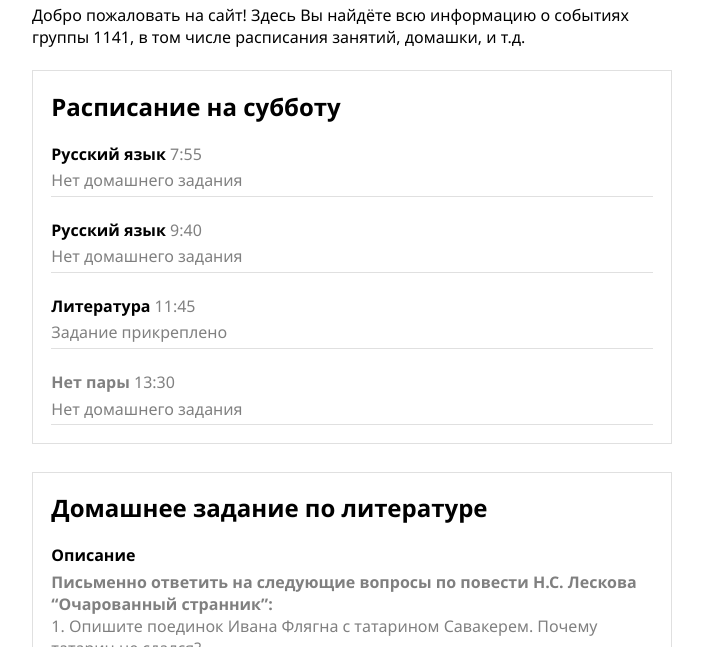
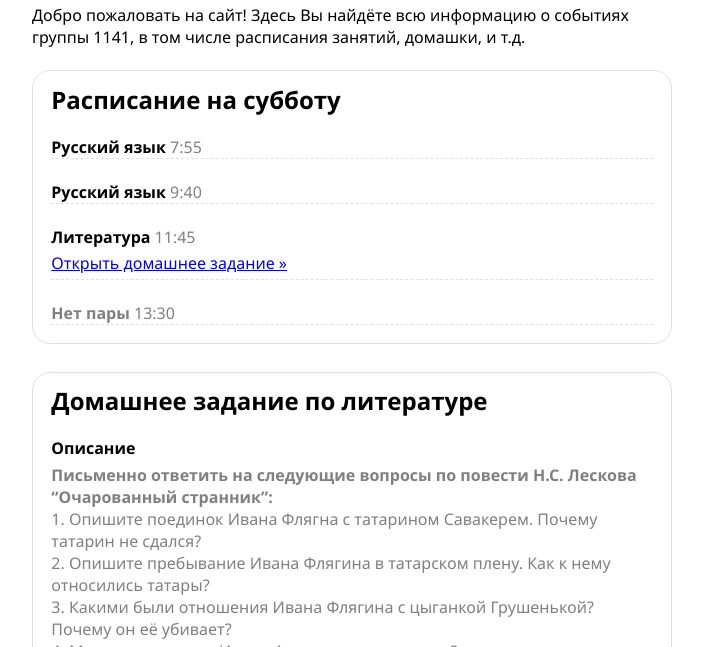
Before and after one commit to atepookie/1141, a plain HTML site: page index.html in a window 1280 px wide. Shown: the part 153-800 px from the top of the page, without its empty margins (288-991 px from the left). Drawn offline with Linux system fonts and the light colour scheme.

Commit message:
Update index.html

```diff
--- a/index.html
+++ b/index.html
@@ -25,7 +25,7 @@
 			}
 
 			h2 {
-				margin-top: 0;
+				margin-top: -0.5ch;
 			}
 
 			p {
@@ -38,12 +38,13 @@
 
 			.sector {
 				border: 1px solid #E0E0E0;
+				border-radius: 2ch;
 				padding: 2ch;
 				margin-bottom: 3ch;
 			}
 
 			.lesson {
-				border-bottom: 1px solid #E0E0E0;
+				border-bottom: 1px dashed #E0E0E0;
 				width: auto;
 			}
 
@@ -73,32 +74,29 @@
 			<div class="lesson">
 				<b>Русский язык</b>
 				<a class="time">7:55</a>
-				<p class="description">Нет домашнего задания</p>
 			</div>
 
 			<div class="lesson">
 				<br>
 				<b>Русский язык</b>
 				<a class="time">9:40</a>
-				<p class="description">Нет домашнего задания</p>
 			</div>
 
 			<div class="lesson">
 				<br>
 				<b>Литература</b>
 				<a class="time">11:45</a>
-				<p class="description">Задание прикреплено</p>
+				<p class="description"><a href="#linkto">Открыть домашнее задание »</a></p>
 			</div>
 
 			<div class="lesson">
 				<br>
 				<b class="no-lesson">Нет пары</b>
 				<a class="time">13:30</a>
-				<p class="description">Нет домашнего задания</p>
 			</div>
 		</div>
 
-		<div class="sector">
+		<div id="linkto" class="sector">
 			<h2>Домашнее задание по литературе</h2>
 
 			<div class="lesson">
```
